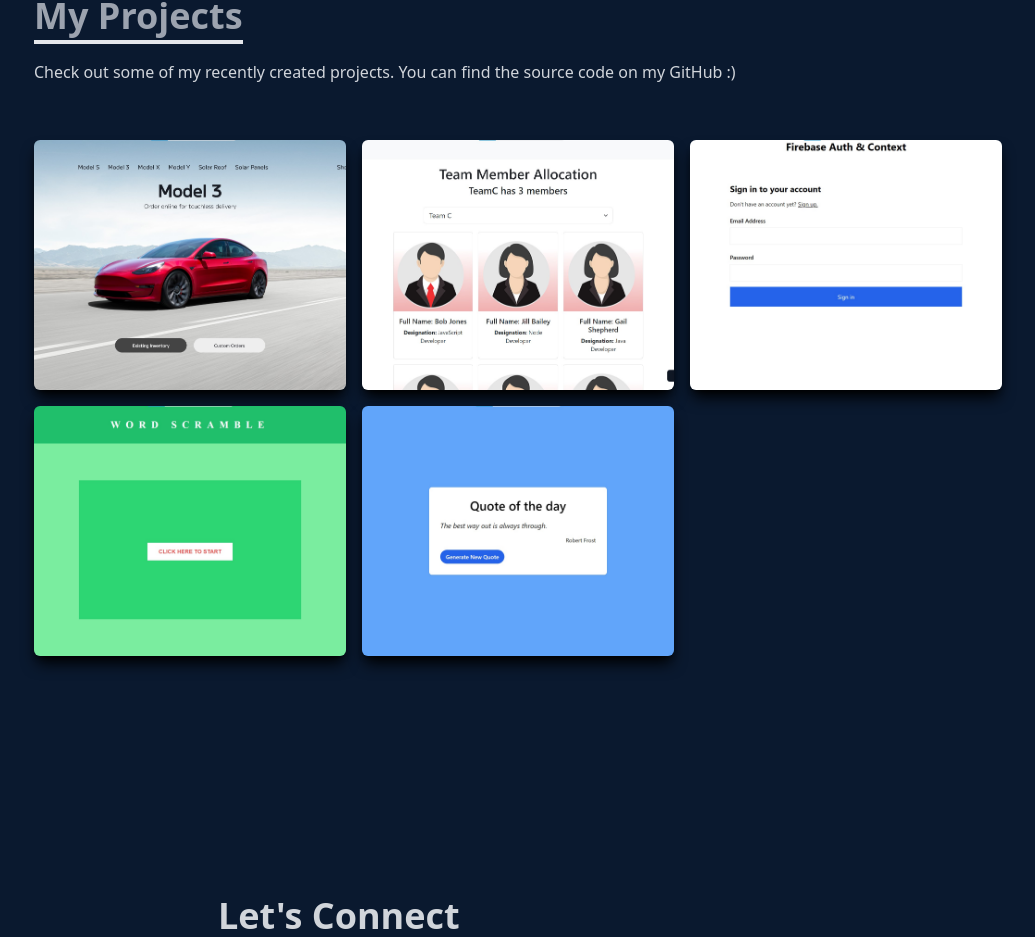
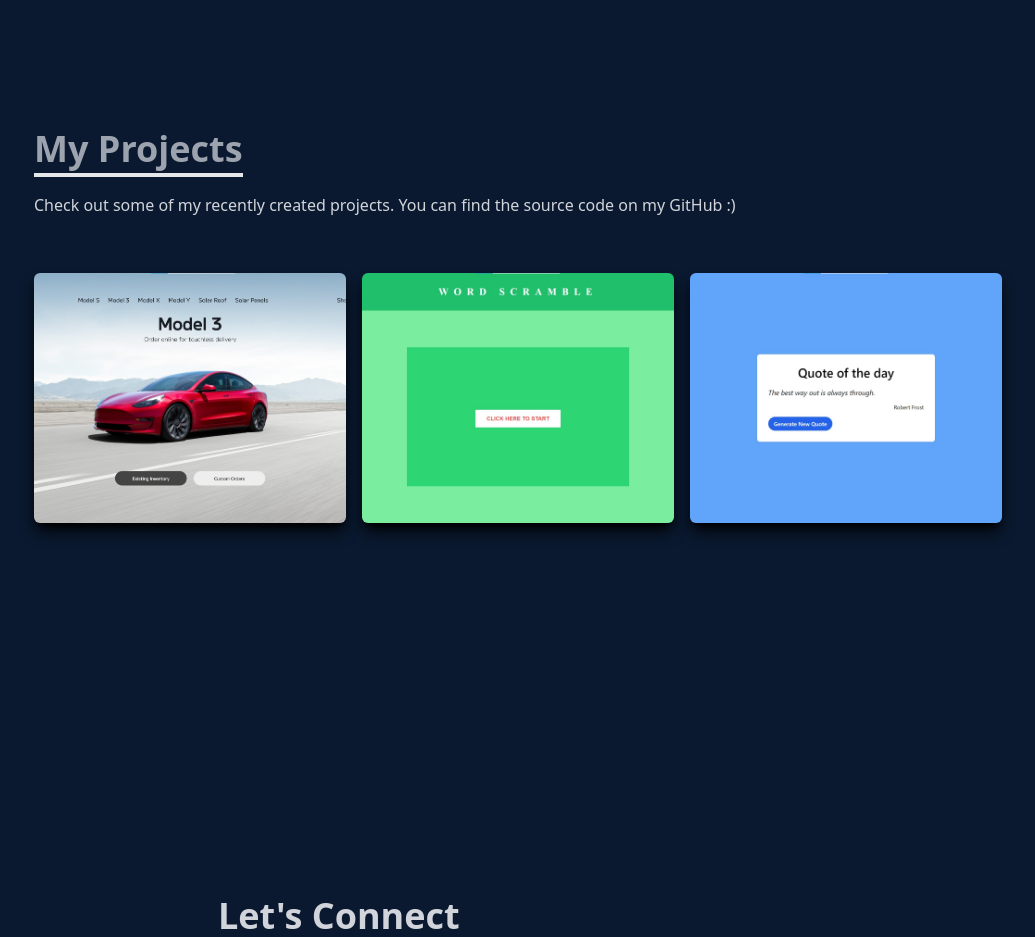
Before and after one commit to kamathpvk/prototype, a React (Create React App) app: page / in a window 1280 px wide. Shown: the part 2474-3411 px from the top of the page, without its empty margins (122-1157 px from the left). Built offline with nearby package versions, Linux system fonts and the light colour scheme.

Commit message:
removed allocation and auth

```diff
--- a/src/components/Projects.jsx
+++ b/src/components/Projects.jsx
@@ -40,11 +40,11 @@ const Projects = () => {
                     </div>
                 </div>
 
-                <div
+                {/* <div
                     style={{backgroundImage: `url(${allocation})`}}
                     className=' shadow-lg shadow-black group container rounded-md flex justify-center items-center mx-auto content-div ' >
 
-                    {/* hover effects  */}
+
                     <div className=' opacity-0 group-hover:opacity-100 ' >
                         <span className=' text-2xl font-bold text-white tracking-wider '>
                             Team Allocation
@@ -58,13 +58,13 @@ const Projects = () => {
                             </a>
                         </div>
                     </div>
-                </div>
+                </div> */}
 
-                <div
+                {/* <div
                     style={{backgroundImage: `url(${auth})`}}
                     className=' shadow-lg shadow-black group container rounded-md flex justify-center items-center mx-auto content-div ' >
 
-                    {/* hover effects  */}
+
                     <div className=' opacity-0 group-hover:opacity-100 ' >
                         <span className=' text-2xl font-bold text-white tracking-wider '>
                             Authentication System
@@ -78,7 +78,7 @@ const Projects = () => {
                             </a>
                         </div>
                     </div>
-                </div>
+                </div> */}
 
                 <div
                     style={{backgroundImage: `url(${game})`}}
```
